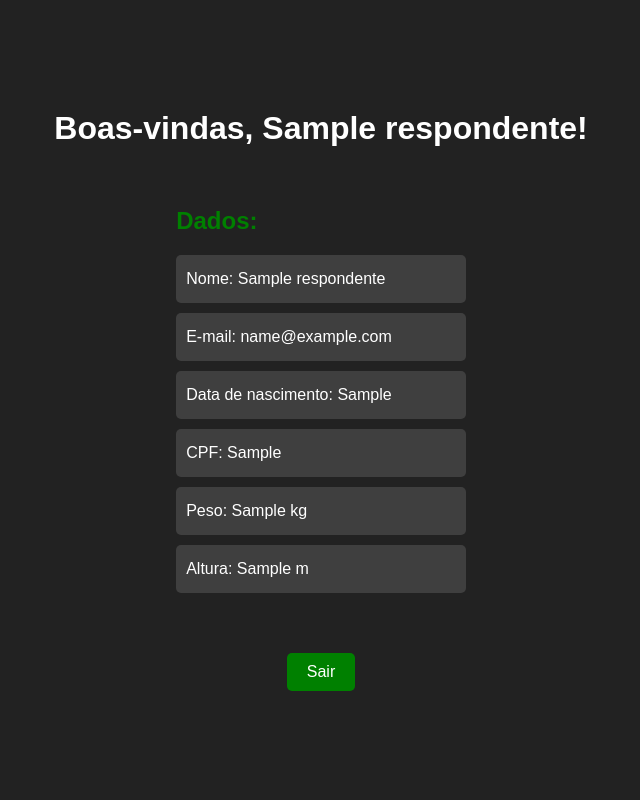
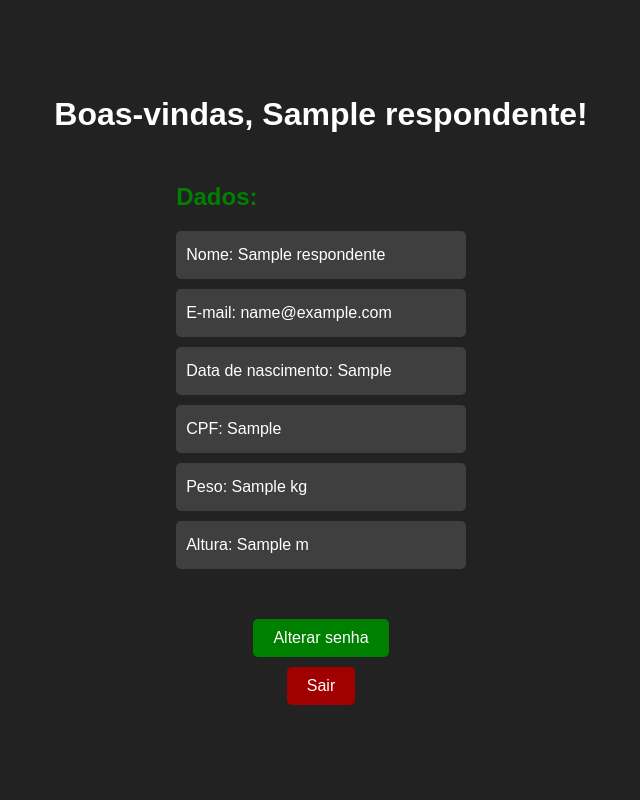
Before and after one commit to trabalhoWeb1-2023/trabalho, a PHP site: page /projetos/home.php in a window 1280 px wide. Shown: the whole page, without its empty margins (319-959 px from the left). Run offline with PHP 8.4, Linux system fonts and the light colour scheme; the visitor is signed in with stand-in values (Sample User, id 1); tables that the repository leaves empty or names only in its code hold one stand-in row (values such as "Sample post").

Commit message:
:sparkles: feat: Alteração de senha na home

```diff
--- a/src/changePass.php
+++ b/src/changePass.php
@@ -57,7 +57,7 @@
     <link rel="stylesheet" href="./css/style.css">
 </head>
 <body>
-    <h1>Altere a senha para continuar</h1>
+    <h1>Altere a senha</h1>
 
     <form action="<?php echo $_SERVER['PHP_SELF']; ?>" method="post">
         <div class="input-wrapper">
--- a/src/css/style.css
+++ b/src/css/style.css
@@ -22,7 +22,7 @@ body {
     flex-direction: column;
     justify-content: center;
     align-items: center;
-    gap: 4rem;
+    gap: 1rem;
 
     font-size: 1.6rem;
 }
@@ -70,6 +70,9 @@ button:hover,
 a:hover {
     cursor: pointer;
     filter: brightness(.6);
+}
+body a#logoutBtn {
+  background-color: rgb(161, 0, 0);
 }
 .forms-wrapper {
     display: flex;
@@ -120,7 +123,7 @@ dialog {
   flex-direction: column;
   gap: 1rem;
   align-items: left;
-  margin-block: 2rem;
+  margin-block: 4rem;
 }
 
 .data p {
--- a/src/home.php
+++ b/src/home.php
@@ -66,10 +66,11 @@
         ?>
     </div>
 
-    <a href="logout.php">Sair</a>
+    <a href="changePass.php">Alterar senha</a>
+    <a href="logout.php" id="logoutBtn">Sair</a>
 
     <script>
-        const logoutBtn = document.querySelector("a");
+        const logoutBtn = document.querySelector("a#logoutBtn");
         let message = <?php echo isset($_SESSION['message']) ? json_encode($_SESSION['message']) : json_encode(""); ?>;
 
         logoutBtn.addEventListener("click", () => alert("Você saiu!"));
```
